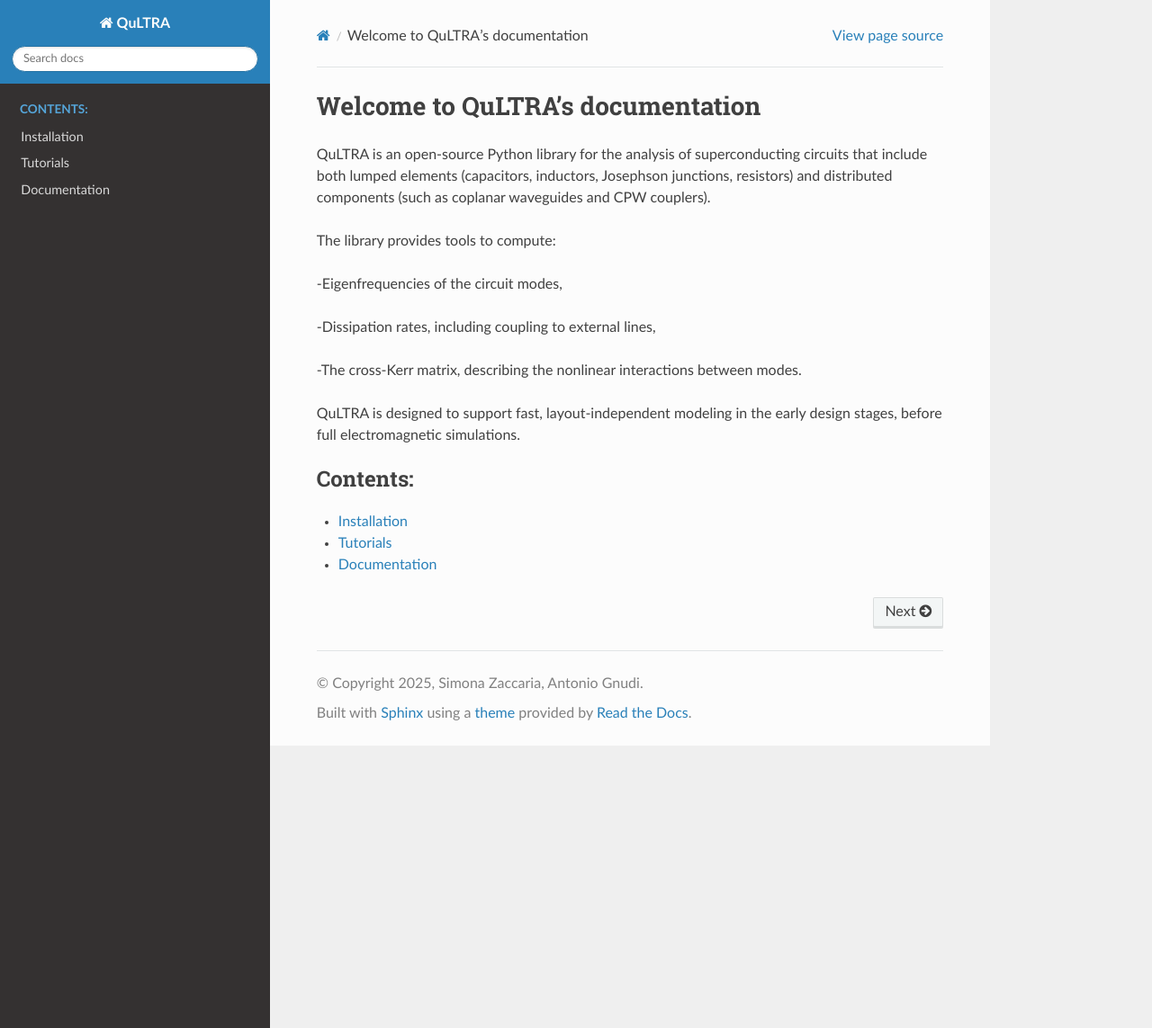
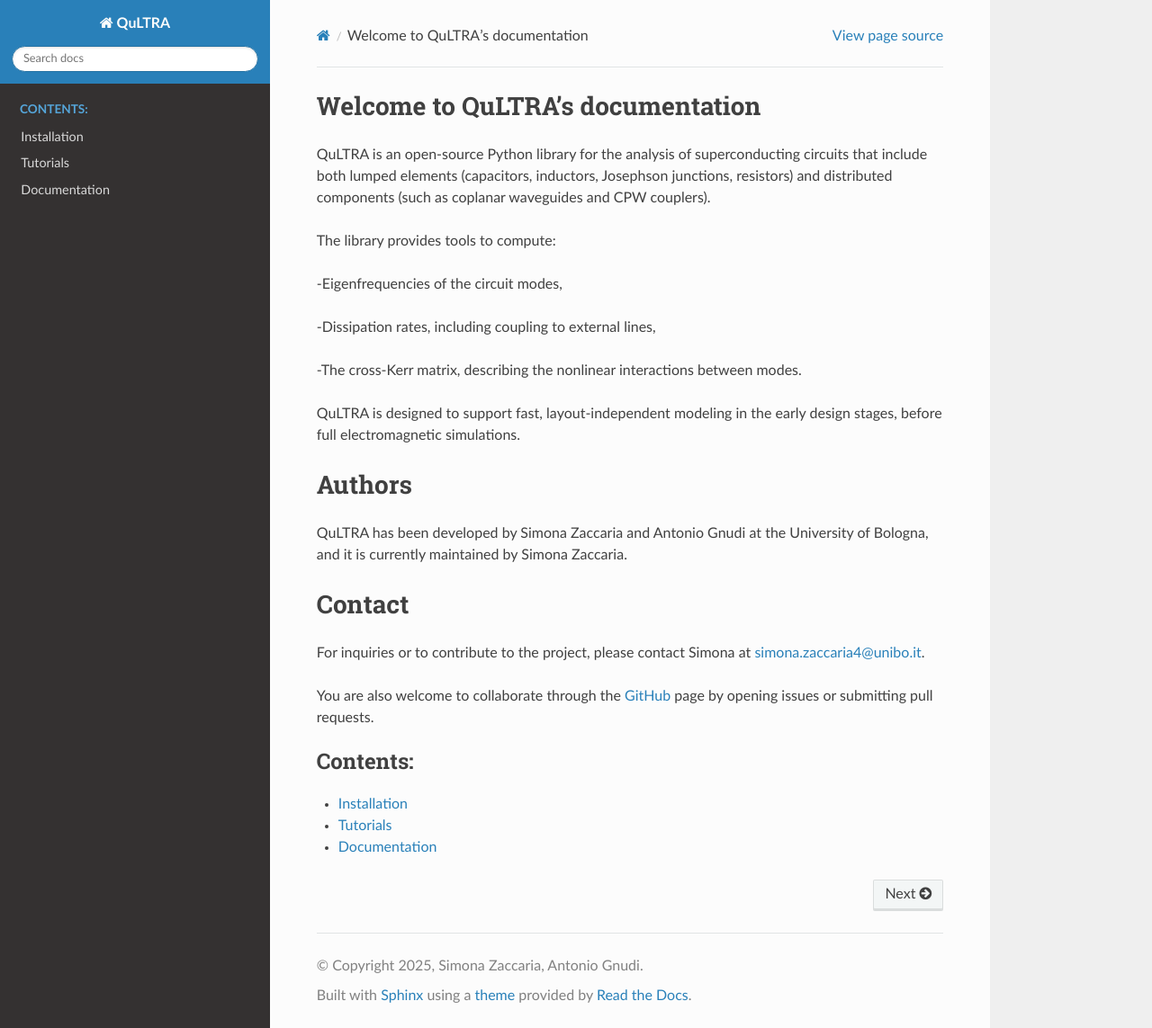
Before and after one commit to SimonaZaccaria/QuLTRA, a Sphinx documentation site: the page built from docs/source/index.rst, in a window 1280 px wide and 1143 px high. Shown: the whole window at 90% size. Built offline with Sphinx 7.4.7 and the Read the Docs theme 3.1.0, drawn with Linux system fonts in a browser that asks for light colours.

Commit message:
modified indices

```diff
--- a/docs/source/index.rst
+++ b/docs/source/index.rst
@@ -18,6 +18,18 @@ The library provides tools to compute:
 
 QuLTRA is designed to support fast, layout-independent modeling in the early design stages, before full electromagnetic simulations.
 
+Authors
+==========
+
+QuLTRA has been developed by Simona Zaccaria and Antonio Gnudi at the University of Bologna, and it is currently maintained by Simona Zaccaria.
+
+Contact
+========
+
+For inquiries or to contribute to the project, please contact Simona at simona.zaccaria4@unibo.it.
+
+You are also welcome to collaborate through the `GitHub <https://github.com/SimonaZaccaria/QuLTRA>`_ page by opening issues or submitting pull requests.
+
 .. toctree::
    :maxdepth: 1
    :caption: Contents:
```
Also changed, not shown: 6 other files.
